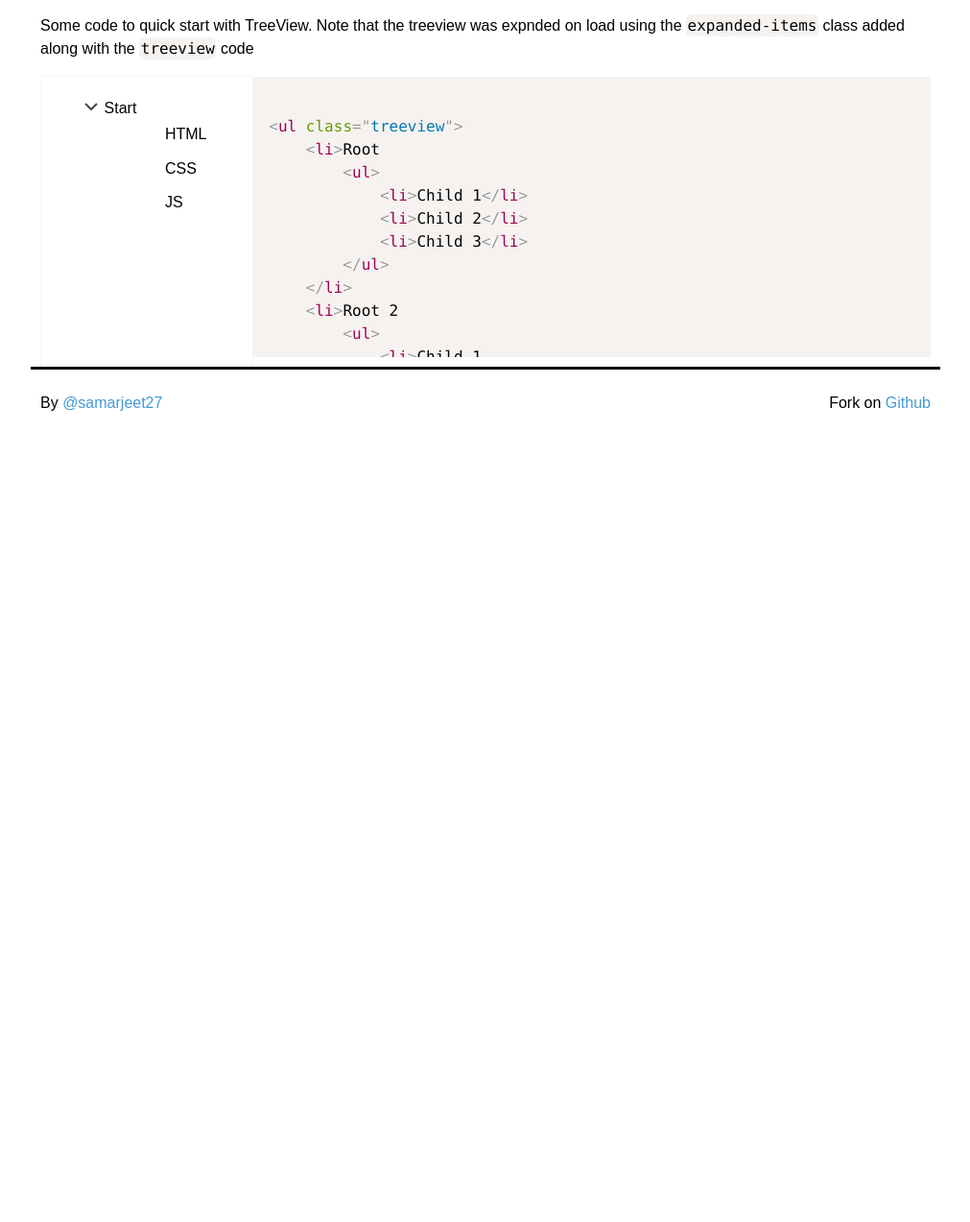
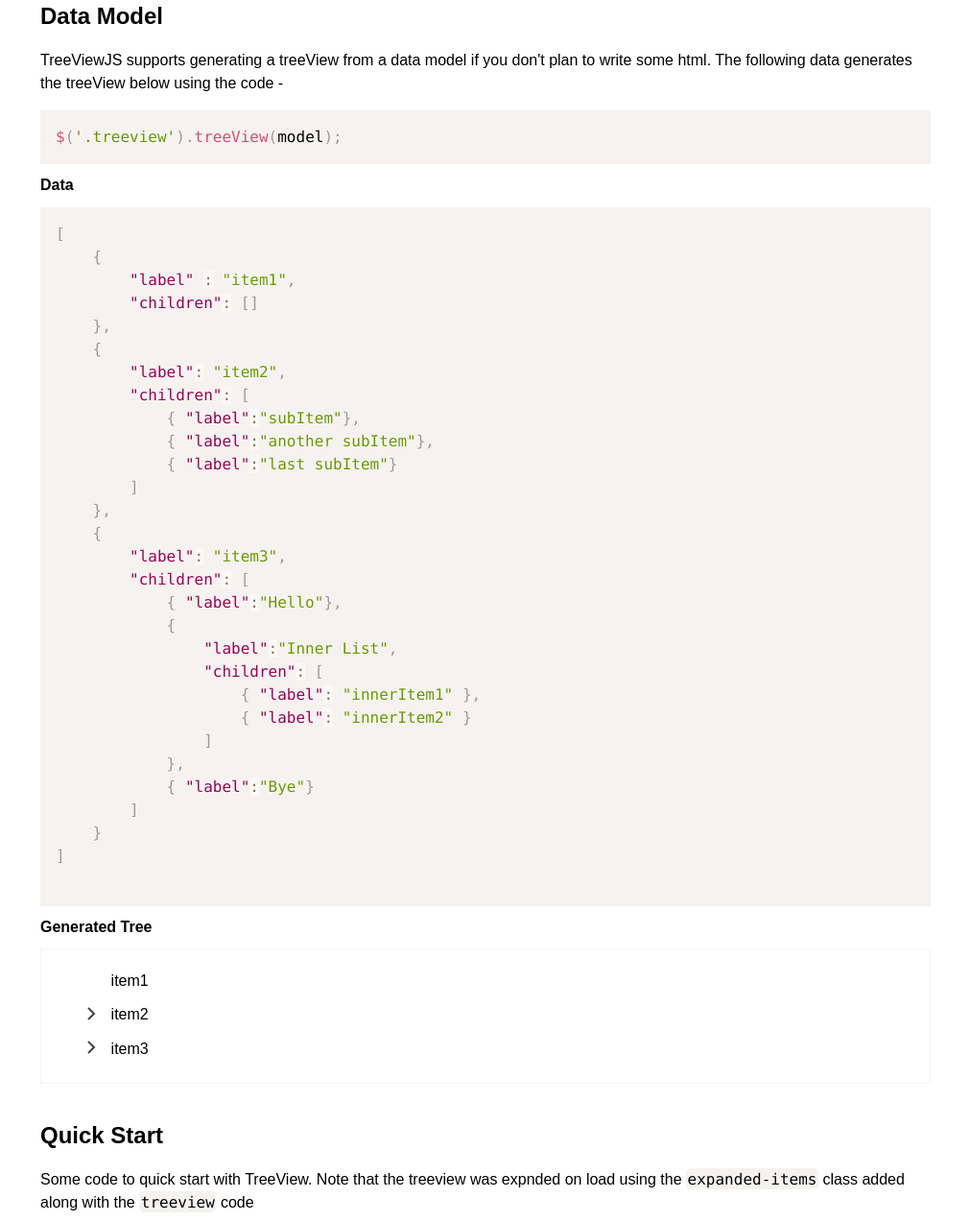
Before and after one commit to samarsault/TreeViewJS, a plain HTML site: page index.html in a window 1280 px wide. Shown: the part 1527-2800 px from the top of the page at 96% size, without its empty margins (134-1145 px from the left). Before the commit the page ends 2000 px from the top, so only its background shows below. Drawn offline with nearby package versions, Linux system fonts and the light colour scheme.

Commit message:
Add Data-Model Examples

```diff
--- a/css/styles.css
+++ b/css/styles.css
@@ -101,6 +101,10 @@ section.footer {
 	cursor: pointer;
 }
 
+p.description {
+	line-height: 150%;
+}
+
 .side-container .content div {
 	display: none;
 }
--- a/index.html
+++ b/index.html
@@ -127,6 +127,46 @@
 		</section>
 
 		<section>
+			<h2 class="section-heading font-smoothen">Data Model</h2>
+			<p class="description">TreeViewJS supports generating a treeView from a data model if you don't plan to write some html. The following data generates the treeView below using the code -</p>
+			<pre><code class="language-javascript">$('.treeview').treeView(model);</code></pre>
+			<h2 style="font-size: 100%;" class="section-heading">Data</h2>
+			<pre><code id="treeModel" class="language-javascript">[
+    {
+        "label" : "item1",
+        "children": []
+    },
+    {
+        "label": "item2",
+        "children": [
+            { "label":"subItem"},
+            { "label":"another subItem"},
+            { "label":"last subItem"}
+        ]
+    },
+    {
+        "label": "item3",
+        "children": [
+            { "label":"Hello"},
+            {
+                "label":"Inner List",
+                "children": [
+                    { "label": "innerItem1" },
+                    { "label": "innerItem2" }
+                ]
+            },
+            { "label":"Bye"}
+        ]
+    }
+]
+			</code></pre>
+			<h2 style="font-size: 100%;" class="section-heading">Generated Tree</h2>
+			<div class="treeview-container">
+				<ul class="treeview" id="dataTree"></ul>
+			</div>
+		</section>
+
+		<section>
 			<h2 class="section-heading font-smoothen">Quick Start</h2>
 			<p class="description">Some code to quick start with TreeView. Note that the treeview was expnded on load using the <code class="language-css">expanded-items</code> class added along with the <code class="language-css">treeview</code> code</p>
 			<div class="explorer">
@@ -235,14 +275,19 @@
 	<!-- for samples -->
 	<script src="js/script.js"></script>
 	<script>
-	// intialise the treeView
-	$('.treeview').treeView();
+	// intialise all the treeView(s)
+	$('.treeview:not(#dataTree)').treeView();
+	// handle expand and collapse buttons
 	$('.btn-expand').click(function () {
 		$('.treeview').treeView('expandAll');
 	});
 	$('.btn-collapse').click(function () {
 		$('.treeview').treeView('collapseAll');
 	})
+	// load the data tree
+	var $dataTree = $('#dataTree');
+	var model = JSON.parse($('#treeModel').html());
+	$dataTree.treeView(model);
 	</script>
 </body>
 </html>
--- a/js/treeView.jquery.js
+++ b/js/treeView.jquery.js
@@ -1,15 +1,37 @@
 (function ($){
 	// doesn't work without jquery
 	if (!$) return;
-
 	// treeView
 	function treeView($me) {
 		// collapsable elements i.e. the li with a ul in it
 		var $collapse = $me.find('li>ul').parent();
+		// generate tree from data
+		function generateTree(data, $root) {
+			// create a node from a node object
+			function createNode(nObj) {
+				var li = $('<li>').text(nObj.label);
+				if (nObj.children != undefined && nObj.children.length > 0) {
+					innerList = $('<ul>');
+					for (var i = 0; i < nObj.children.length; i++) {
+						var child = nObj.children[i];
+						innerList.append(createNode(child));
+					};
+					li.append(innerList);
+				}
+				return li;
+			}
+			for (var i = 0; i < data.length; i++) {
+				$root.append(createNode(data[i]));
+			}
+		}
 
 		return {
 			//initialize control
-			init: function () {
+			init: function (data) {
+				if (typeof data == "object"){
+					generateTree(data, $me);
+					$collapse = $me.find('li>ul').parent();
+				}
 				// all the collapsable items which have something
 				$collapse.addClass('contains-items');
 				// user config
@@ -58,7 +80,7 @@
 				return instance[options](args);
 			} else {
 				// no method requested, so initialize
-				instance.init();
+				instance.init(options);
 			}
 		});
 	}
```
